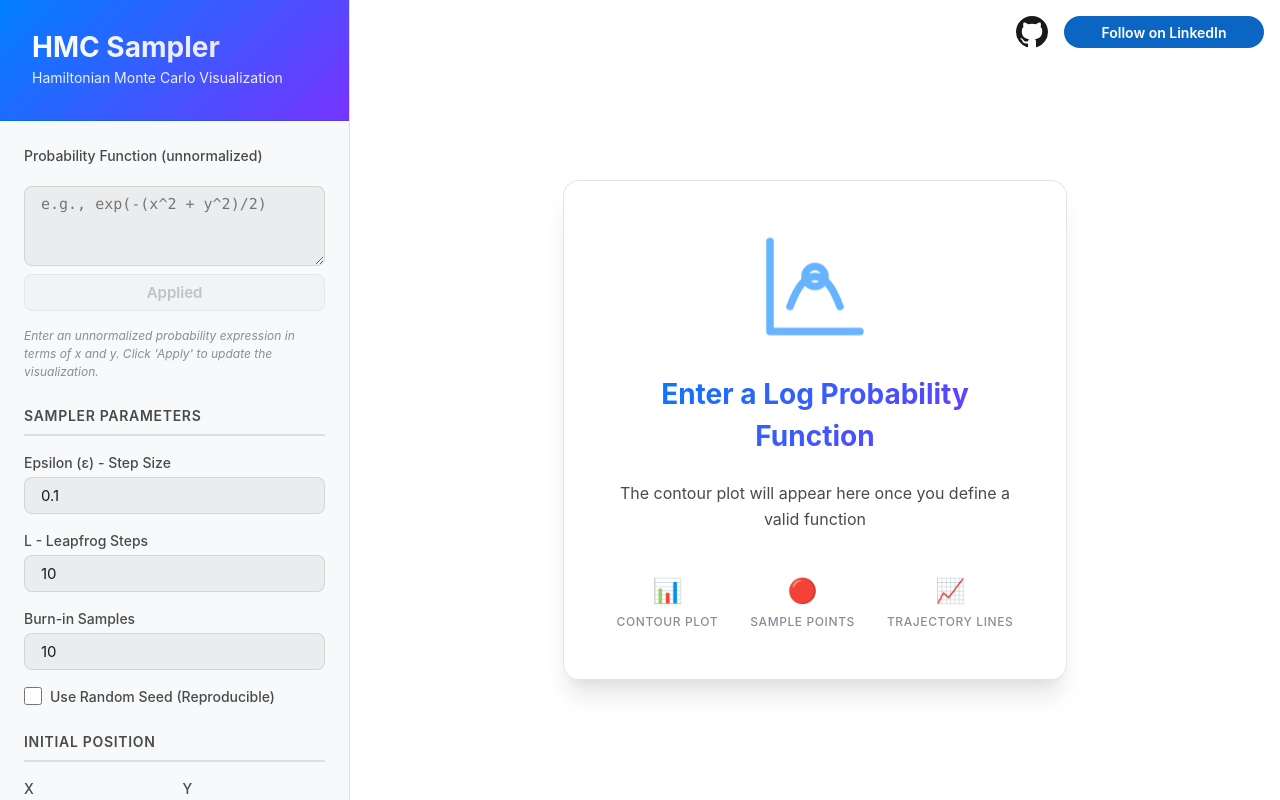
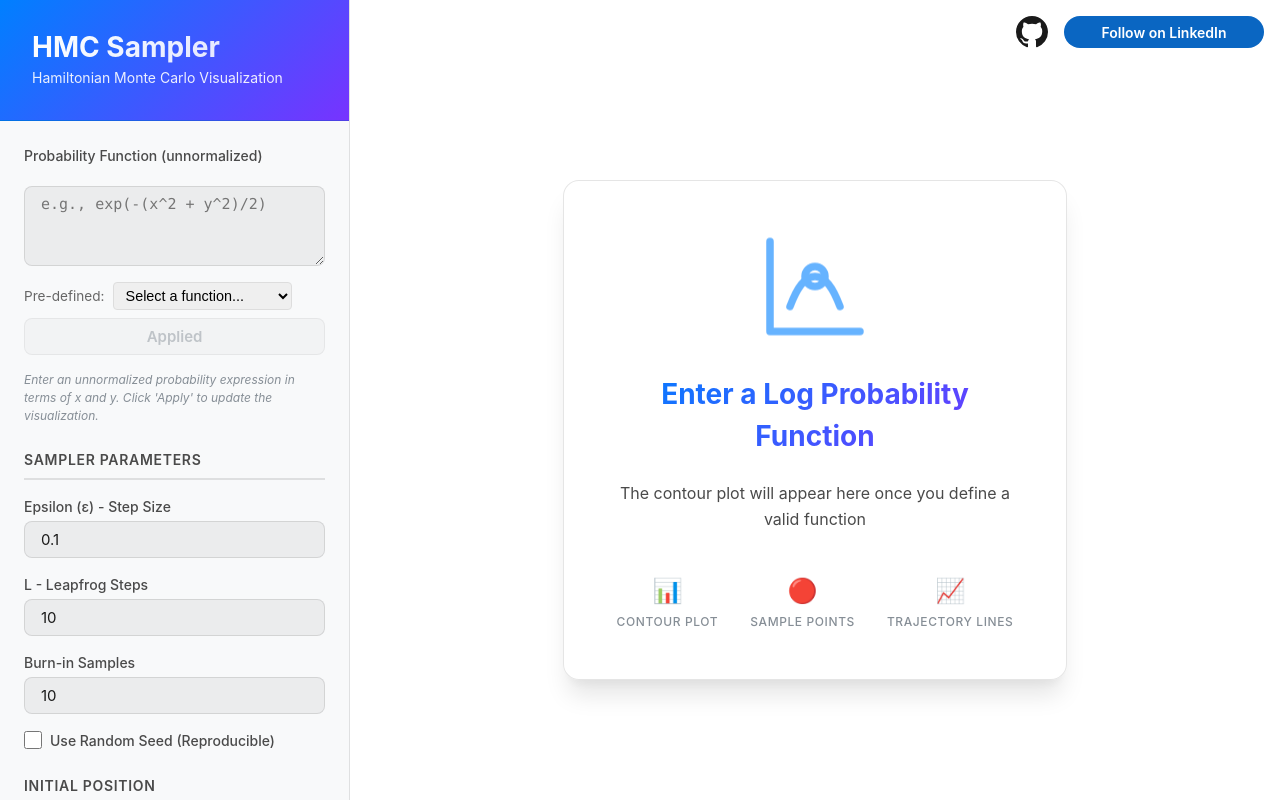
Before and after one commit to aerubanov/HMC_visualization, a React (Vite) app: page / in a window 1280 px wide. Built offline with nearby package versions, Linux system fonts and the light colour scheme.

Commit message:
feat: add option to select pre-defined function

```diff
--- a/src/components/Controls.jsx
+++ b/src/components/Controls.jsx
@@ -1,6 +1,7 @@
 import './Controls.css';
 import PropTypes from 'prop-types';
 import { useState, useEffect } from 'react';
+import { PREDEFINED_FUNCTIONS } from '../utils/predefinedFunctions';
 
 function Controls({
   logP,
@@ -216,6 +217,50 @@ function Controls({
               onChange={handleLogPChange}
               rows={3}
             />
+
+            <div
+              className="predefined-select-container"
+              style={{ marginTop: '0.5rem' }}
+            >
+              <label
+                htmlFor="predefined-select"
+                className="control-sublabel"
+                style={{
+                  fontSize: '0.85rem',
+                  color: '#666',
+                  marginRight: '0.5rem',
+                }}
+              >
+                Pre-defined:
+              </label>
+              <select
+                id="predefined-select"
+                className="control-select"
+                onChange={(e) => {
+                  if (e.target.value) {
+                    setDraftLogP(e.target.value);
+                  }
+                }}
+                defaultValue=""
+                style={{
+                  padding: '4px 8px',
+                  borderRadius: '4px',
+                  border: '1px solid #ddd',
+                  fontSize: '0.9rem',
+                  maxWidth: '200px',
+                }}
+              >
+                <option value="" disabled>
+                  Select a function...
+                </option>
+                {PREDEFINED_FUNCTIONS.map((func) => (
+                  <option key={func.label} value={func.value}>
+                    {func.label}
+                  </option>
+                ))}
+              </select>
+            </div>
+
             <button
               className="btn btn-apply"
               onClick={handleApplyLogP}
--- /dev/null
+++ b/src/utils/predefinedFunctions.js
@@ -0,0 +1,27 @@
+/**
+ * Collection of pre-defined probability density functions (unnormalized)
+ * for demonstration and testing purposes.
+ */
+export const PREDEFINED_FUNCTIONS = [
+  {
+    label: 'Gaussian',
+    value: 'exp(-(x^2 + y^2)/2)',
+  },
+  {
+    label: 'Bimodal (Asymmetric)',
+    value: '0.2 * exp(-((x-2)^2 + y^2)/2) + exp(-((x+2)^2 + y^2)/2)',
+  },
+  {
+    label: 'Multi-modal (5 peaks)',
+    value:
+      '2*exp(-((x)^2 + (y)^2)) + 2*exp(-((x-4)^2 + (y)^2)) + 2*exp(-((x+4)^2 + (y)^2)) + 2*exp(-((x)^2 + (y-4)^2)) + 2*exp(-((x)^2 + (y+4)^2))',
+  },
+  {
+    label: 'Rosenbrock-ish',
+    value: 'exp(-(1-x)^2 - 100*(y-x^2)^2)',
+  },
+  {
+    label: 'Donut',
+    value: 'exp(-(sqrt(x^2 + y^2) - 3)^2)/2',
+  },
+];
```
Also changed, not shown: 1 other file (tests, documents, lock files or other folders).
